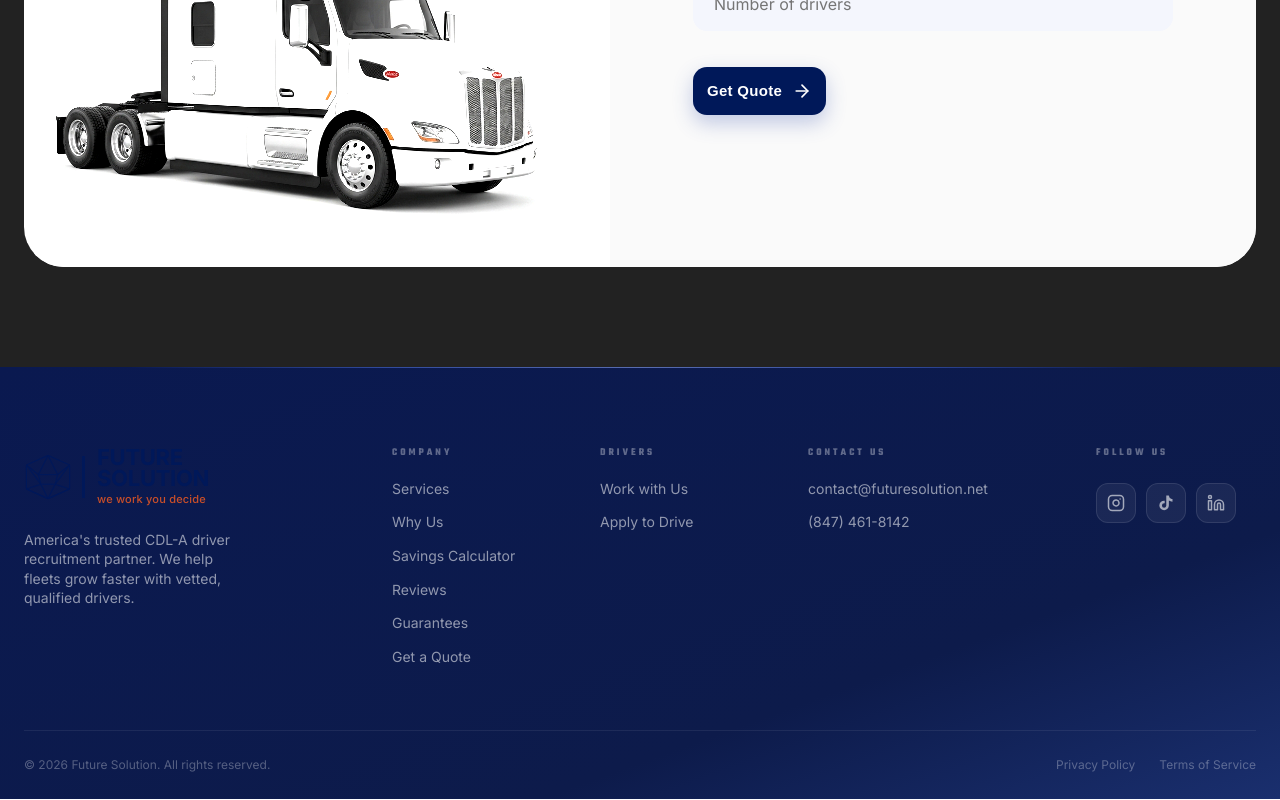
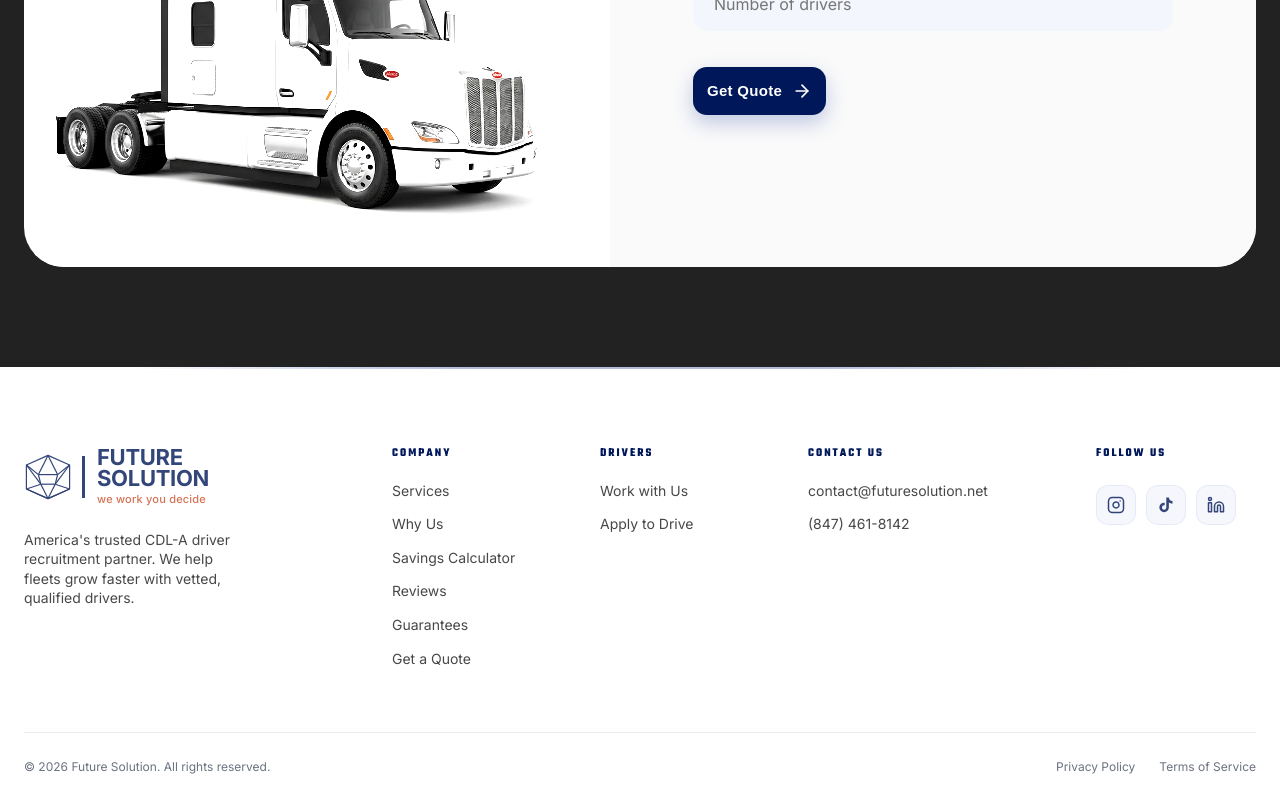
Before and after one commit to temurbek1306/LogisticsMVP, a Next.js app: page / in a window 1280 px wide. Shown: the part 7352-8152 px from the top of the page. Built offline with nearby package versions, Linux system fonts and the light colour scheme.

Commit message:
style: change footer background to clean white

```diff
--- a/src/components/Footer.css
+++ b/src/components/Footer.css
@@ -1,20 +1,20 @@
 .footer {
-  background: linear-gradient(160deg, #0a1950 0%, #0d1b4b 70%, #1a2f6e 100%);
+  background: #ffffff; /* White background */
   padding: 80px 0 0 0;
   position: relative;
   z-index: 10;
   overflow: hidden;
 }
 
-/* Decorative top border glow */
+/* Decorative top border gradient */
 .footer::before {
   content: '';
   position: absolute;
   top: 0;
   left: 10%;
   right: 10%;
-  height: 1px;
-  background: linear-gradient(90deg, transparent, rgba(58, 86, 175, 0.8), rgba(140, 164, 241, 0.6), rgba(58, 86, 175, 0.8), transparent);
+  height: 1.5px;
+  background: linear-gradient(90deg, transparent, rgba(58, 86, 175, 0.4), rgba(58, 86, 175, 0.4), transparent);
 }
 
 .footer-inner {
@@ -38,7 +38,7 @@
 
 /* Brand column */
 .footer-brand-desc {
-  color: rgba(255,255,255,0.4);
+  color: var(--text-gray);
   font-size: 13px;
   line-height: 1.7;
   margin-top: 4px;
@@ -48,9 +48,9 @@
 /* Column titles */
 .footer-title {
   font-family: 'Teko', sans-serif;
-  font-size: 0.65rem;
-  letter-spacing: 3px;
-  color: rgba(255,255,255,0.35);
+  font-size: 0.75rem;
+  letter-spacing: 2px;
+  color: var(--primary-blue);
   text-transform: uppercase;
   margin-bottom: 6px;
   font-weight: 700;
@@ -58,17 +58,20 @@
 
 .footer-col a,
 .footer-col p {
-  color: rgba(255, 255, 255, 0.55);
+  color: var(--text-dark);
   text-decoration: none;
   font-size: 14px;
   transition: all 0.2s;
   line-height: 1.4;
+  opacity: 0.8;
 }
 
 .footer-col a:hover {
-  color: #fff;
+  color: var(--primary-blue);
+  opacity: 1;
   transform: translateX(3px);
   display: inline-block;
+  font-weight: 500;
 }
 
 /* Social Icons */
@@ -82,12 +85,12 @@
   width: 40px;
   height: 40px;
   border-radius: 12px;
-  background: rgba(255,255,255,0.06);
-  border: 1px solid rgba(255,255,255,0.1);
+  background: #f4f6fd; /* Light blue/gray bg */
+  border: 1px solid rgba(58, 86, 175, 0.1);
   display: flex;
   align-items: center;
   justify-content: center;
-  color: rgba(255,255,255,0.6);
+  color: var(--primary-blue);
   transition: all 0.25s ease;
 }
 
@@ -96,12 +99,12 @@
   border-color: var(--primary-blue);
   color: #fff;
   transform: translateY(-3px);
-  box-shadow: 0 8px 20px rgba(58,86,175,0.4);
+  box-shadow: 0 8px 20px rgba(58,86,175,0.3);
 }
 
 /* Bottom bar */
 .footer-bottom {
-  border-top: 1px solid rgba(255,255,255,0.07);
+  border-top: 1px solid rgba(0, 0, 0, 0.08); /* Darker border for light bg */
   padding: 24px 0;
   display: flex;
   justify-content: space-between;
@@ -110,7 +113,7 @@
 }
 
 .footer-bottom p {
-  color: rgba(255,255,255,0.3);
+  color: var(--text-gray);
   font-size: 12px;
   margin: 0;
 }
@@ -121,14 +124,14 @@
 }
 
 .footer-bottom-links a {
-  color: rgba(255,255,255,0.3);
+  color: var(--text-gray);
   font-size: 12px;
   text-decoration: none;
   transition: color 0.2s;
 }
 
 .footer-bottom-links a:hover {
-  color: rgba(255,255,255,0.7);
+  color: var(--primary-blue);
 }
 
 /* Responsive */
```
